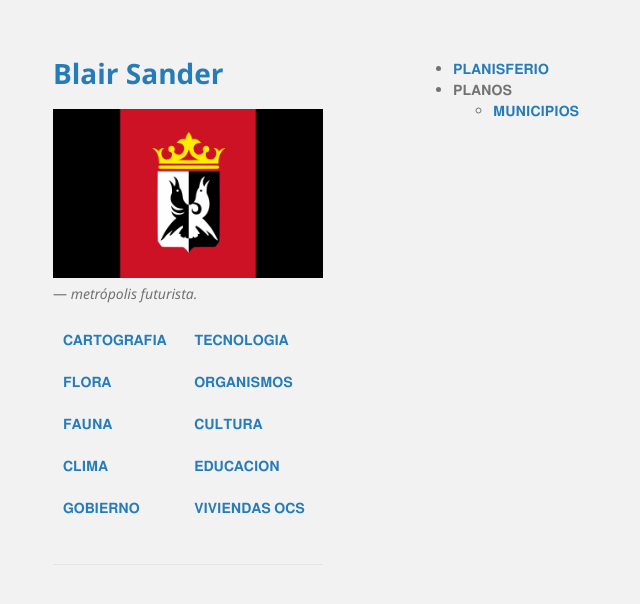
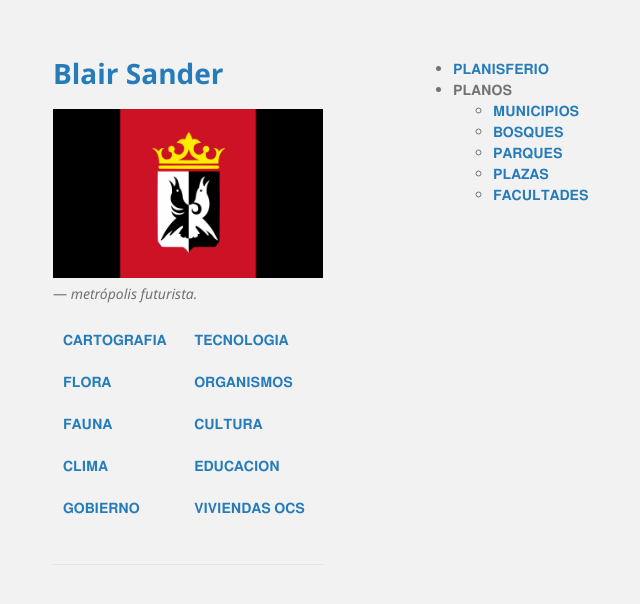
Before and after one commit to BlairSander/ciudad, a Jekyll site: the page built from cartografia.md, in a window 1280 px wide. Shown: the top 604 px of the page, without its empty margins (157-797 px from the left). Built offline with Jekyll 4.4.1, drawn with Linux system fonts in a browser that asks for light colours.

Commit message:
Update cartografia.md

```diff
--- a/cartografia.md
+++ b/cartografia.md
@@ -1,6 +1,11 @@
 ---
 layout: default
 ---
+
 - [𝐏𝐋𝐀𝐍𝐈𝐒𝐅𝐄𝐑𝐈𝐎](https://blairsander.github.io/ciudad/planisferio.html)
 - 𝐏𝐋𝐀𝐍𝐎𝐒
-  - [𝐌𝐔𝐍𝐈𝐂𝐈𝐏𝐈𝐎𝐒](https://blairsander.github.io/ciudad/planos.html)
+  - [𝐌𝐔𝐍𝐈𝐂𝐈𝐏𝐈𝐎𝐒](https://blairsander.github.io/ciudad/municipios.html)
+  - [𝐁𝐎𝐒𝐐𝐔𝐄𝐒](https://blairsander.github.io/ciudad/bosques.html)
+  - [𝐏𝐀𝐑𝐐𝐔𝐄𝐒](https://blairsander.github.io/ciudad/parques.html)
+  - [𝐏𝐋𝐀𝐙𝐀𝐒](https://blairsander.github.io/ciudad/plazas.html)
+  - [𝐅𝐀𝐂𝐔𝐋𝐓𝐀𝐃𝐄𝐒](https://blairsander.github.io/ciudad/facultades.html)
```
